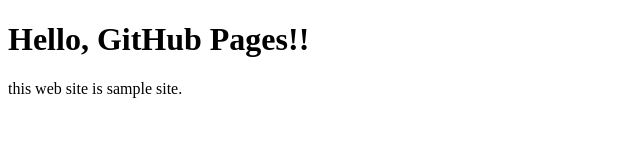
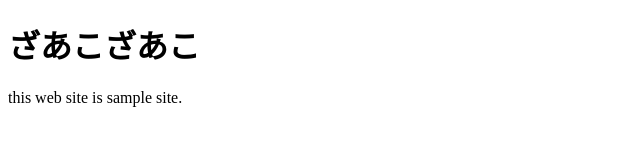
Before and after one commit to enami86/portfolio, a plain HTML site: page index.html in a window 1280 px wide. Shown: the whole page, without its empty margins (0-640 px from the left). Drawn offline with Linux system fonts and the light colour scheme.

Commit message:
メスガキ論

```diff
--- a/index.html
+++ b/index.html
@@ -7,7 +7,7 @@
 <title>GitHub Pages - sample</title>
 </head>
 <body>
-<h1>Hello, GitHub Pages!!</h1>
+<h1>ざあこざあこ</h1>
 <p>this web site is sample site.</p>
 </body>
 </html>
```
